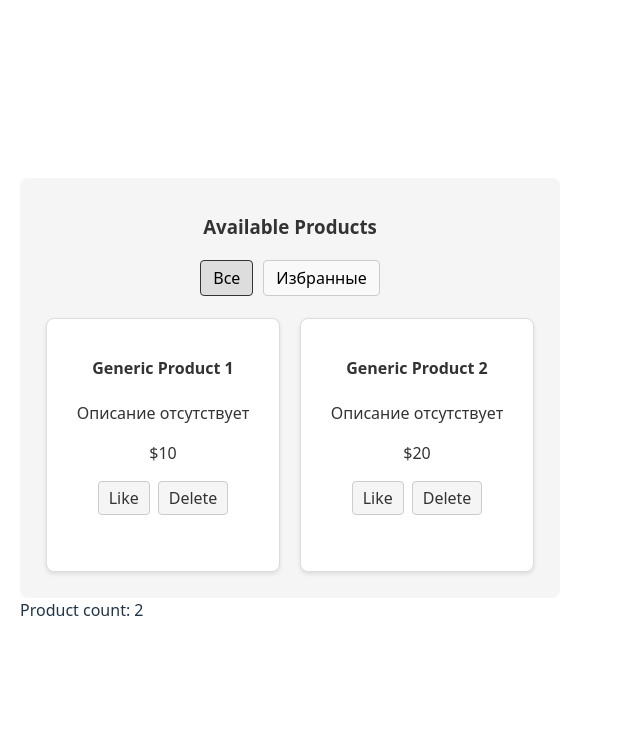
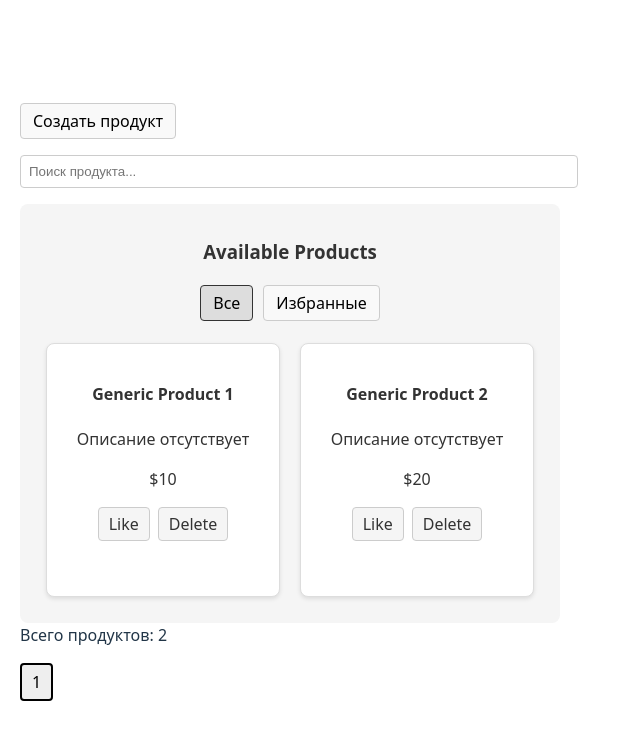
Before and after one commit to manzaero/cart-logic-test, a React (Vite) app: page / in a window 1280 px wide. Shown: the top 740 px of the page, without its empty margins (0-640 px from the left). Built offline with nearby package versions, Linux system fonts and the light colour scheme; no server answers.

Commit message:
pagin + filter + create

```diff
--- a/src/App.tsx
+++ b/src/App.tsx
@@ -8,7 +8,7 @@ export const App: React.FC = () => {
             <Routes>
                 <Route path="/" element={<Main />} />
                 <Route path="/products/:id" element={<ProductPage />} />
-                <Route path="/create-product" element={<CreateProduct />} />
+                <Route path="/create-product" element={<CreateProduct title="Создать продукт" />} />
             </Routes>
         </Router>
     );
--- a/src/pages/create/create-product.tsx
+++ b/src/pages/create/create-product.tsx
@@ -3,6 +3,10 @@ import styled from 'styled-components';
 import { useDispatch } from 'react-redux';
 import { addProduct } from '../../store';
 import { useNavigate } from 'react-router-dom';
+
+interface CreateProductProps {
+    title: string;
+}
 
 const Wrapper = styled.div`
   max-width: 500px;
@@ -41,7 +45,7 @@ const Error = styled.p`
   font-size: 14px;
 `;
 
-export const CreateProduct: React.FC = () => {
+export const CreateProduct: React.FC<CreateProductProps> = ({ title }) => {
     const dispatch = useDispatch();
     const navigate = useNavigate();
     const [name, setName] = useState('');
@@ -61,19 +65,21 @@ export const CreateProduct: React.FC = () => {
             return;
         }
 
-        dispatch(addProduct({
-            id: Date.now(),
-            name,
-            price: priceValue,
-            description
-        }));
+        dispatch(
+            addProduct({
+                id: Date.now(),
+                name,
+                price: priceValue,
+                description,
+            })
+        );
 
         navigate('/');
     };
 
     return (
         <Wrapper>
-            <h2>Создать продукт</h2>
+            <h2>{title}</h2>
             <form onSubmit={handleSubmit}>
                 <Input
                     placeholder="Название"
--- a/src/pages/main/main.tsx
+++ b/src/pages/main/main.tsx
@@ -1,8 +1,9 @@
-import React, { useEffect } from 'react';
+import React, { useEffect, useState } from 'react';
 import styled from 'styled-components';
-import { Card } from '../../components/card/card.tsx';
+import { Card } from '../../components';
 import { useDispatch, useSelector } from 'react-redux';
-import { type RootState, setLocation } from '../../store/index.ts';
+import { type RootState, setLocation } from '../../store';
+import { useNavigate } from 'react-router-dom';
 
 const MainWrapper = styled.div`
   max-width: 1200px;
@@ -10,9 +11,53 @@ const MainWrapper = styled.div`
   padding: 20px;
 `;
 
+const CreateButton = styled.button<{ $active?: boolean }>`
+  padding: 6px 12px;
+  border-radius: 4px;
+  border: 1px solid ${({ $active }) => ($active ? '#333' : '#ccc')};
+  background-color: ${({ $active }) => ($active ? '#ddd' : '#f9f9f9')};
+  cursor: pointer;
+  margin: 4px 0 16px;
+`;
+
+const SearchInput = styled.input`
+  width: 100%;
+  padding: 8px;
+  border: 1px solid #ccc;
+  border-radius: 4px;
+  margin-bottom: 16px;
+`;
+
+const PaginationWrapper = styled.div`
+  margin-top: 16px;
+  display: flex;
+  gap: 8px;
+`;
+
+const PageButton = styled.button<{ $active?: boolean }>`
+  padding: 6px 10px;
+  border-radius: 4px;
+  border: ${({ $active }) => ($active ? '2px solid #000' : '1px solid #ccc')};
+  background: ${({ $active }) => ($active ? '#eee' : '#fff')};
+  cursor: pointer;
+`;
+
 export const Main: React.FC = () => {
     const dispatch = useDispatch();
-    const { products } = useSelector((state: RootState) => state);
+    const navigate = useNavigate();
+    const products = useSelector((state: RootState) => state.products);
+
+    const [search, setSearch] = useState('');
+    const [currentPage, setCurrentPage] = useState(1);
+    const productsPerPage = 4;
+
+    const filtered = products.filter(p =>
+        p.name.toLowerCase().includes(search.toLowerCase())
+    );
+
+    const totalPages = Math.ceil(filtered.length / productsPerPage);
+    const startIndex = (currentPage - 1) * productsPerPage;
+    const currentProducts = filtered.slice(startIndex, startIndex + productsPerPage);
 
     useEffect(() => {
         const fetchLocation = async () => {
@@ -21,29 +66,42 @@ export const Main: React.FC = () => {
                     'https://api.ipstack.com/check?access_key=03bd356618ad119f488d97755da685f3&format=1'
                 );
                 const data = await res.json();
-                console.log('Fetched location:', data);
-
                 const location = {
                     country_code: data.country_code || 'US',
                     city: data.city || 'Unknown',
                 };
-
                 dispatch(setLocation(location));
-            } catch (err) {
-                console.error('Error fetching location:', err);
+            } catch {
                 dispatch(setLocation({ country_code: 'US', city: 'New York' }));
             }
         };
-
         fetchLocation();
     }, [dispatch]);
 
-    console.log('Current products state:', products);
-
     return (
         <MainWrapper>
-            <Card title="Available Products" products={products} />
-            <div>Product count: {products.length}</div>
+            <CreateButton onClick={() => navigate('/create-product')}>
+                Создать продукт
+            </CreateButton>
+            <SearchInput
+                type="text"
+                placeholder="Поиск продукта..."
+                value={search}
+                onChange={e => setSearch(e.target.value)}
+            />
+            <Card title="Available Products" products={currentProducts} />
+            <div>Всего продуктов: {filtered.length}</div>
+            <PaginationWrapper>
+                {Array.from({ length: totalPages }, (_, i) => (
+                    <PageButton
+                        key={i}
+                        $active={currentPage === i + 1}
+                        onClick={() => setCurrentPage(i + 1)}
+                    >
+                        {i + 1}
+                    </PageButton>
+                ))}
+            </PaginationWrapper>
         </MainWrapper>
     );
 };
--- a/src/store/index.ts
+++ b/src/store/index.ts
@@ -18,8 +18,11 @@ interface State {
     location: Location | null;
 }
 
+const savedProducts = localStorage.getItem('products');
+const initialProducts = savedProducts ? JSON.parse(savedProducts) : [];
+
 const initialState: State = {
-    products: [],
+    products: initialProducts,
     cart: [],
     location: null,
 };
@@ -29,8 +32,8 @@ const productsSlice = createSlice({
     initialState,
     reducers: {
         setLocation: (state, action: PayloadAction<Location>) => {
-            console.log('Setting location in reducer:', action.payload);
             state.location = action.payload;
+            if (state.products.length === 0) {
                 if (action.payload.country_code === 'ES' && action.payload.city === 'Madrid') {
                     state.products = [
                         { id: 1, name: 'Jamón Ibérico', price: 25 },
@@ -43,7 +46,7 @@ const productsSlice = createSlice({
                         { id: 2, name: 'Generic Product 2', price: 20 },
                     ];
                 }
-            console.log('Updated products:', state.products);
+            }
         },
         addToCart: (state, action: PayloadAction<Product>) => {
             state.cart.push(action.payload);
@@ -53,12 +56,17 @@ const productsSlice = createSlice({
         },
         addProduct: (state, action: PayloadAction<Product>) => {
             state.products.push(action.payload);
-        }
+            localStorage.setItem('products', JSON.stringify(state.products));
+        },
+        removeProduct: (state, action: PayloadAction<number>) => {
+            state.products = state.products.filter(p => p.id !== action.payload);
+            localStorage.setItem('products', JSON.stringify(state.products));
+        },
     },
 });
 
-export const { setLocation, addToCart, removeFromCart, addProduct } = productsSlice.actions;
-export default productsSlice.reducer;
+export const { setLocation, addToCart, removeFromCart, addProduct, removeProduct } =
+    productsSlice.actions;
 
 export const store = configureStore({
     reducer: productsSlice.reducer,
```
Lines whose indentation alone changed are shown as unchanged.
